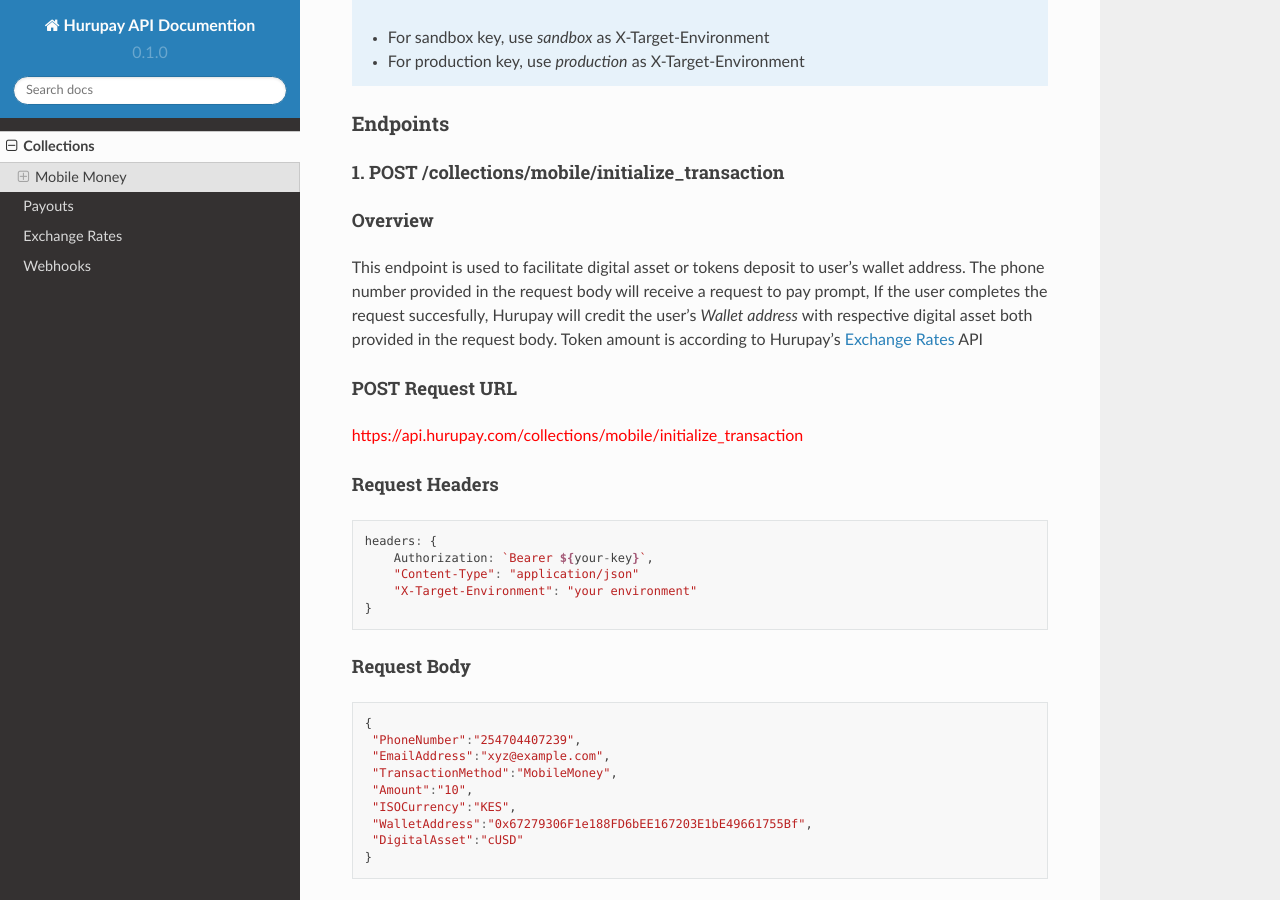
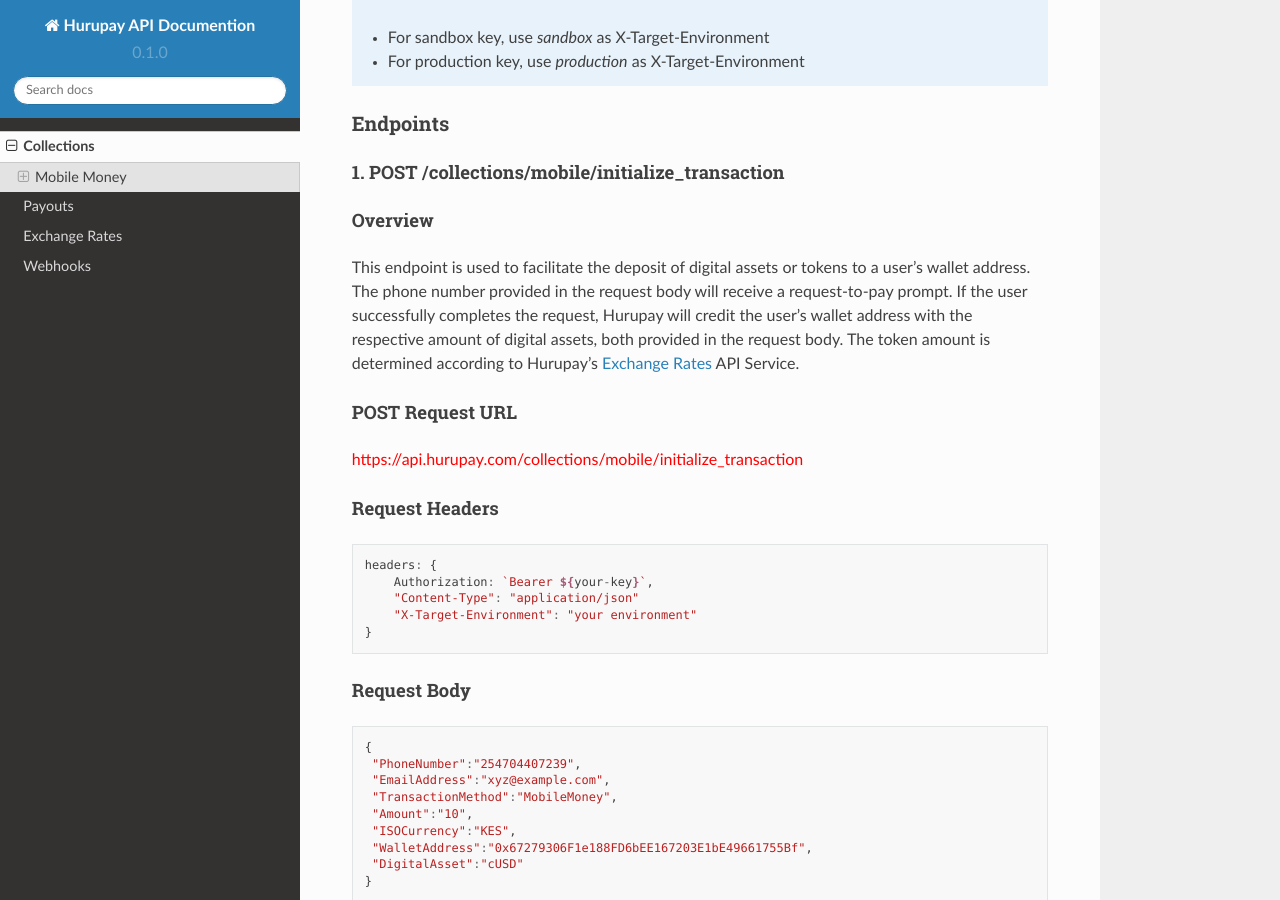
Before and after one commit to Hurupay/hurupay-api-docs, a Sphinx documentation site: the page built from docs/source/collections.rst, in a window 1280 px wide and 900 px high, scrolled down 962 px. Built offline with Sphinx 7.4.7 and the Read the Docs theme 2.0.0, drawn with Linux system fonts in a browser that asks for light colours.

Commit message:
fix grammer and language in deposit endpoint

```diff
--- a/docs/source/collections.rst
+++ b/docs/source/collections.rst
@@ -43,7 +43,7 @@
 
 Overview
 ~~~~~~~
-This endpoint is used to facilitate digital asset or tokens deposit to user's wallet address. The phone number provided in the request body will receive a request to pay prompt, If the user completes the request succesfully, Hurupay will credit the user's `Wallet address` with respective digital asset both provided in the request body. Token amount is according to Hurupay's :doc:`exchange_rates` API
+This endpoint is used to facilitate the deposit of digital assets or tokens to a user's wallet address. The phone number provided in the request body will receive a request-to-pay prompt. If the user successfully completes the request, Hurupay will credit the user's wallet address with the respective amount of digital assets, both provided in the request body. The token amount is determined according to Hurupay's :doc:`exchange_rates` API Service.
 
 POST Request URL
 ~~~~~~~~~
```
